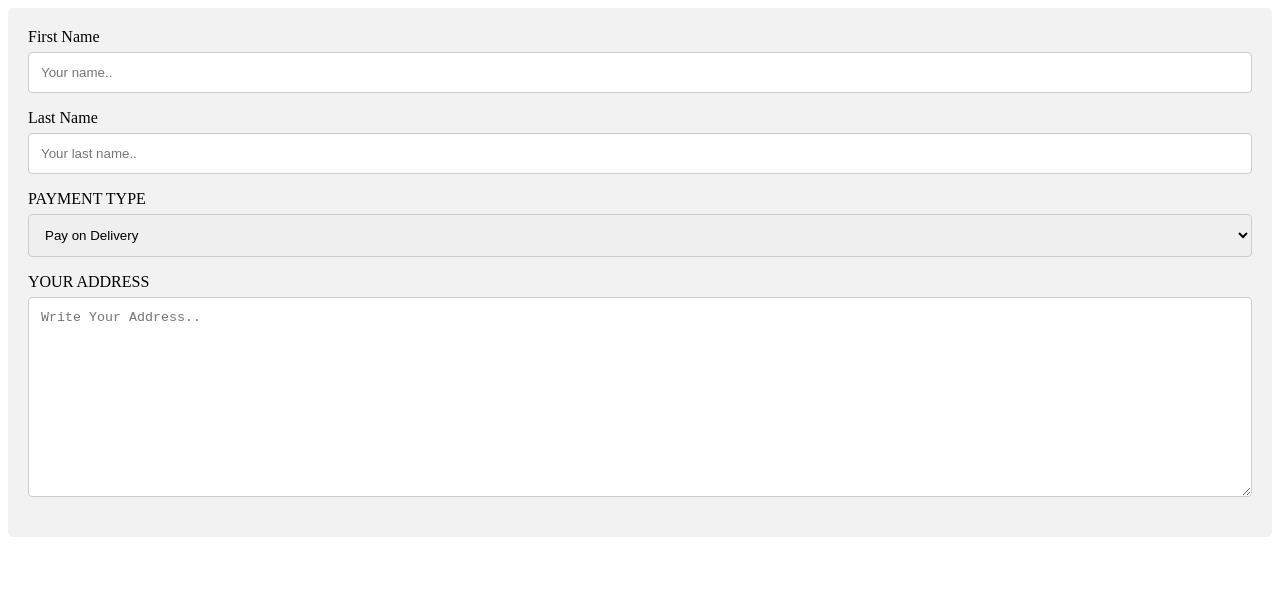
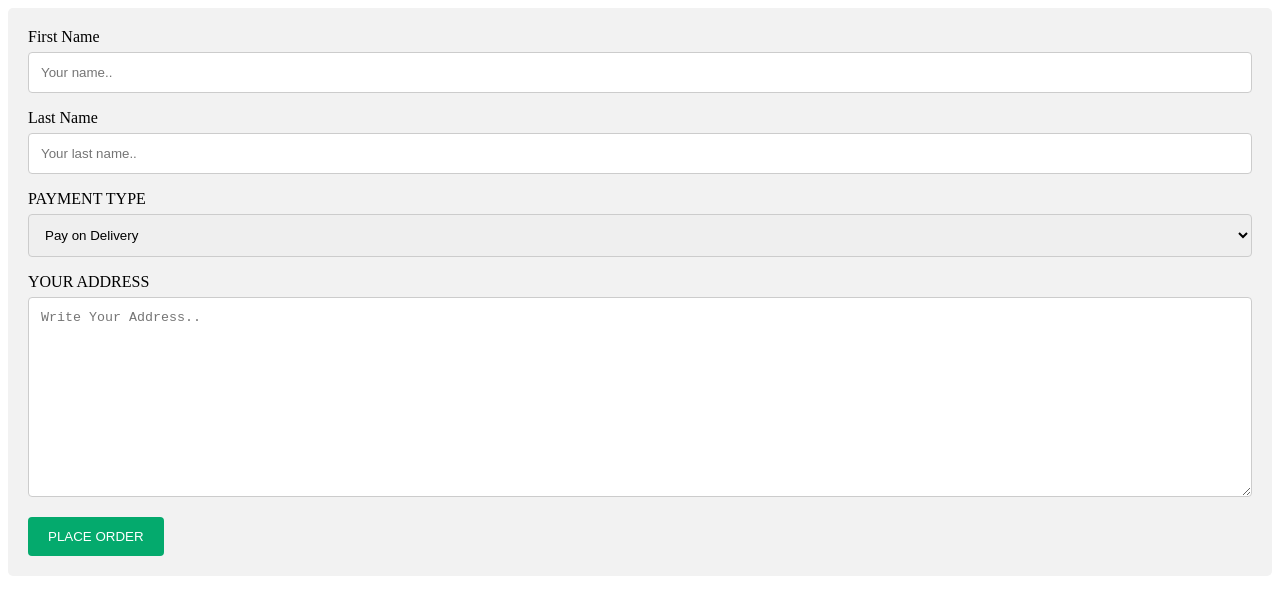
Before and after one commit to manish26m/online-food-delivery-and-ordering-website, a plain HTML site: page deliver.html in a window 1280 px wide. Drawn offline with nearby package versions, Linux system fonts and the light colour scheme; a web font is replaced by a local one.

Commit message:
Update deliver.html

```diff
--- a/deliver.html
+++ b/deliver.html
@@ -35,7 +35,7 @@
                   <label for="subject">YOUR ADDRESS</label>
                   <textarea id="subject" name="subject" placeholder="Write Your Address.." style="height:200px"></textarea>
 
-                  <label type="submit" value="PLACE ORDER" onclick="dine()">
+                  <input type="submit" value="PLACE ORDER" onclick="dine()">
 
                 </form>
               </div>
```
